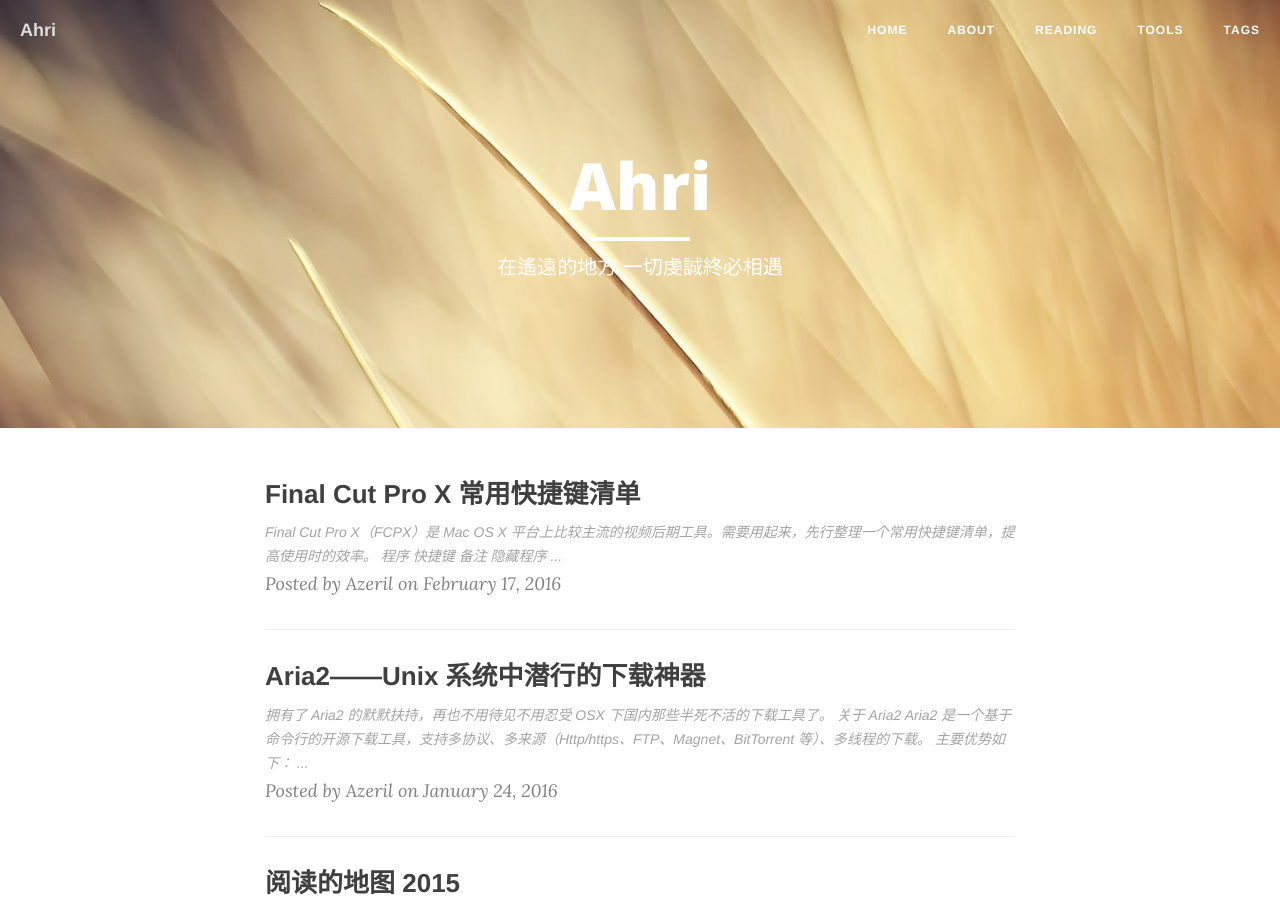
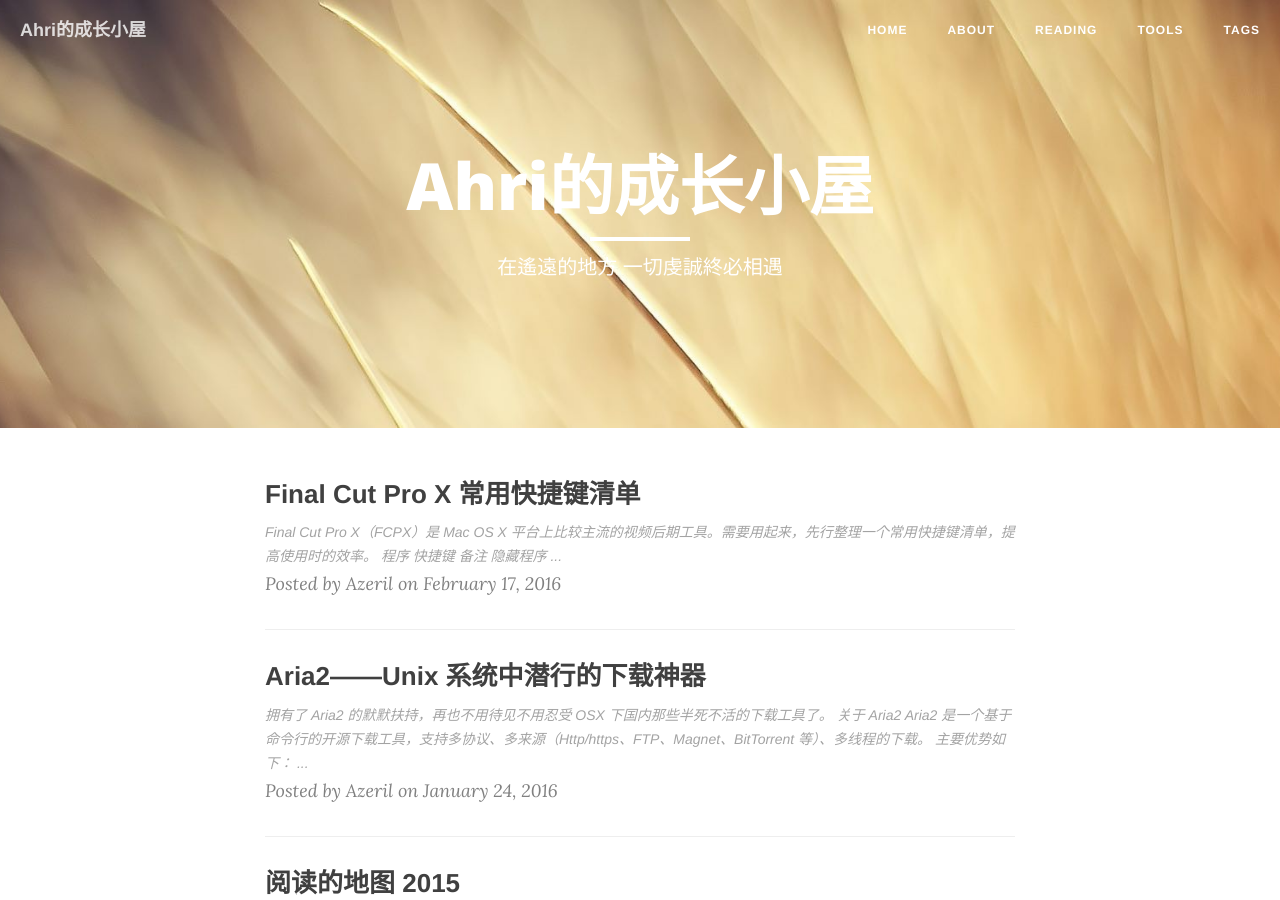
Before and after one commit to Azeril/Microdust, a Jekyll site: the page built from index.html, in a window 1280 px wide and 900 px high. Built offline with Jekyll 4.4.1, drawn with Linux system fonts in a browser that asks for light colours; nearby versions of some CDN libraries; the list of posts is cut into pages by our own code.

Commit message:
Update _config.yml

```diff
--- a/_config.yml
+++ b/_config.yml
@@ -1,5 +1,5 @@
 # Site settings
-title: Ahri
+title: Ahri的成长小屋
 header-img: "img/autumn2.jpg"
 tagline: "吉光片羽"
 description: "在遙遠的地方 一切虔誠終必相遇"
```
